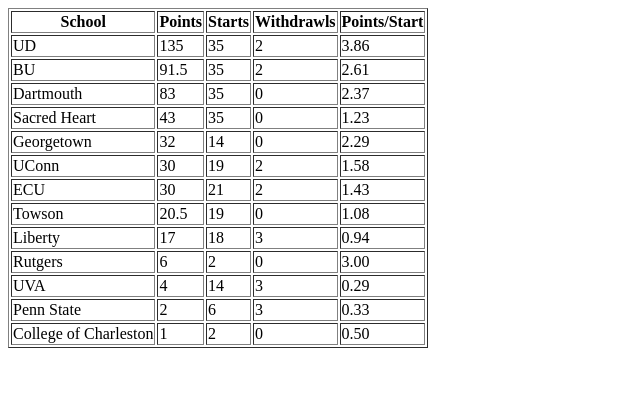
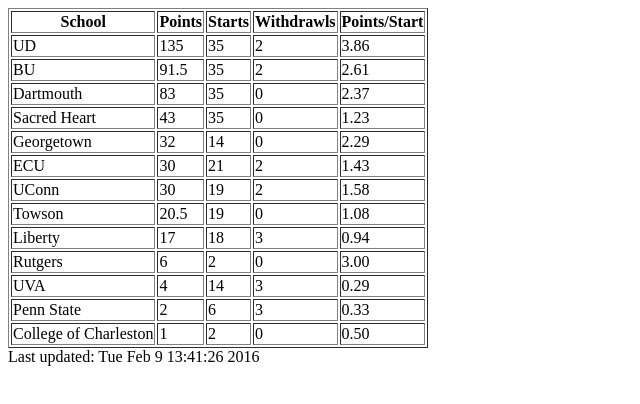
Before and after one commit to tayldean/ulysses, a plain HTML site: page index.html in a window 1280 px wide. Shown: the whole page, without its empty margins (0-640 px from the left). Drawn offline with Linux system fonts and the light colour scheme.

Commit message:
Update index.html

```diff
--- a/index.html
+++ b/index.html
@@ -11,8 +11,8 @@
 <tr><td>Dartmouth</td><td>83</td><td>35</td><td>0</td><td>2.37</td></tr>
 <tr><td>Sacred Heart</td><td>43</td><td>35</td><td>0</td><td>1.23</td></tr>
 <tr><td>Georgetown</td><td>32</td><td>14</td><td>0</td><td>2.29</td></tr>
+<tr><td>ECU</td><td>30</td><td>21</td><td>2</td><td>1.43</td></tr>
 <tr><td>UConn</td><td>30</td><td>19</td><td>2</td><td>1.58</td></tr>
-<tr><td>ECU</td><td>30</td><td>21</td><td>2</td><td>1.43</td></tr>
 <tr><td>Towson</td><td>20.5</td><td>19</td><td>0</td><td>1.08</td></tr>
 <tr><td>Liberty</td><td>17</td><td>18</td><td>3</td><td>0.94</td></tr>
 <tr><td>Rutgers</td><td>6</td><td>2</td><td>0</td><td>3.00</td></tr>
@@ -20,5 +20,6 @@
 <tr><td>Penn State</td><td>2</td><td>6</td><td>3</td><td>0.33</td></tr>
 <tr><td>College of Charleston</td><td>1</td><td>2</td><td>0</td><td>0.50</td></tr>
 </table>
+Last updated: Tue Feb  9 13:41:26 2016
 </body>
 </html>
```
